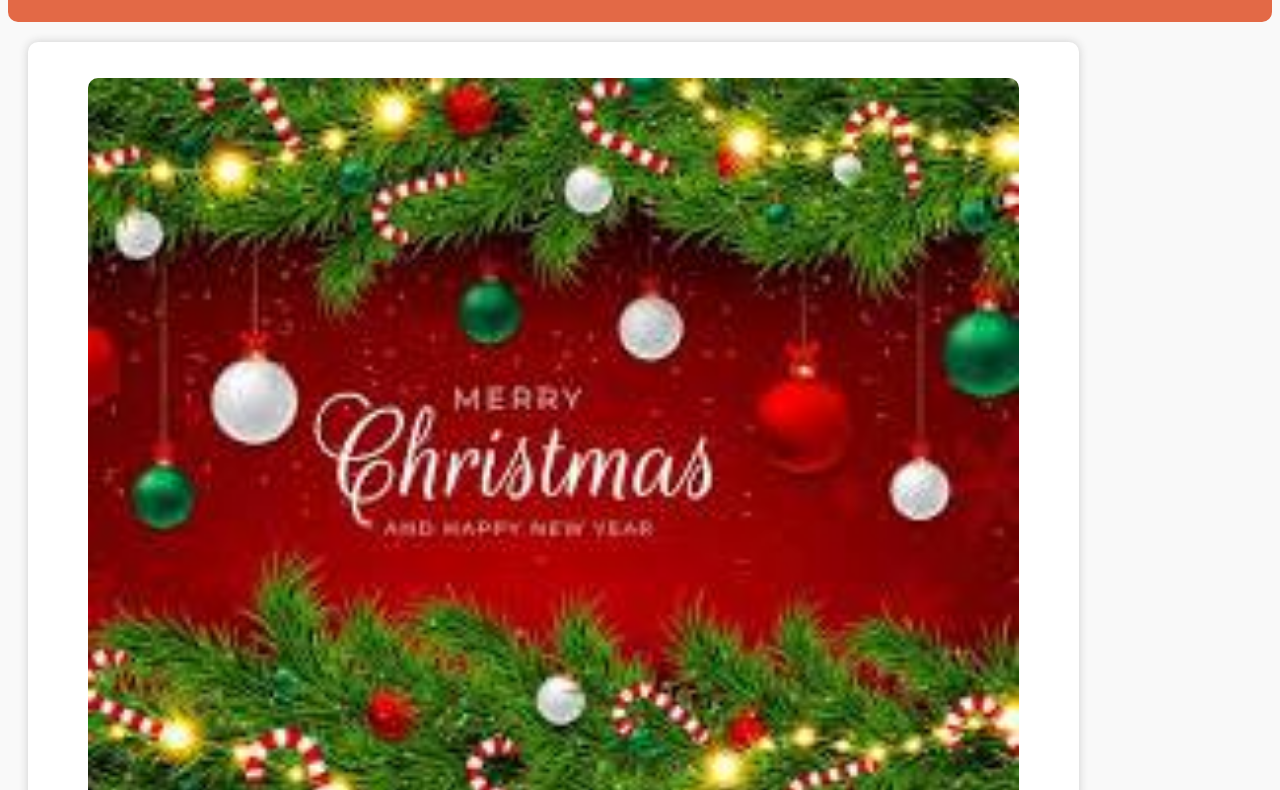
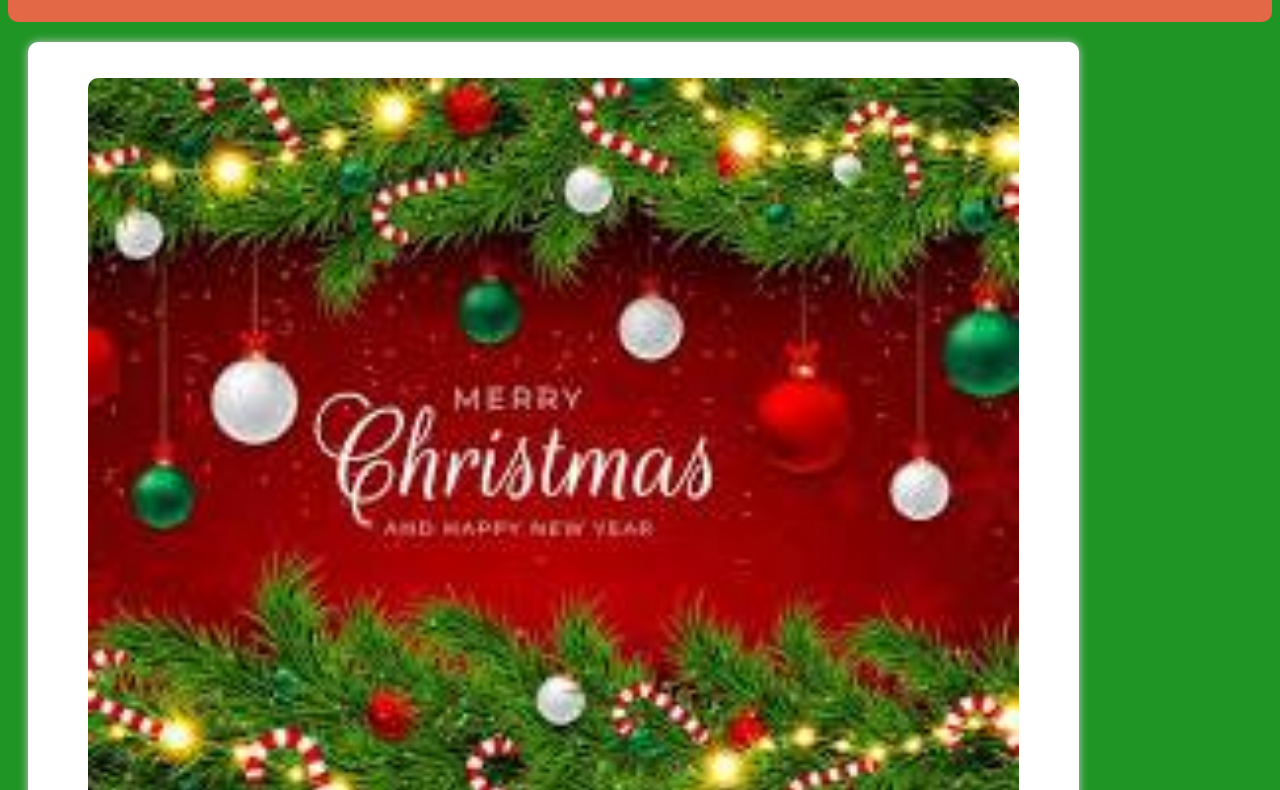
Before and after one commit to Villar-adrianne/Xmas.html, a plain HTML site: page index.html in a window 1280 px wide. Shown: the part 96-886 px from the top of the page. Drawn offline with Linux system fonts and the light colour scheme.

Commit message:
Update index.html

```diff
--- a/index.html
+++ b/index.html
@@ -7,7 +7,7 @@
   <style>
   body {
     font-family: Arial, Sans-serif;
-    background-color: #f9f9f9;
+    background-color: #1f9525;
     text-align: center;
     color: #333;
   }
```
